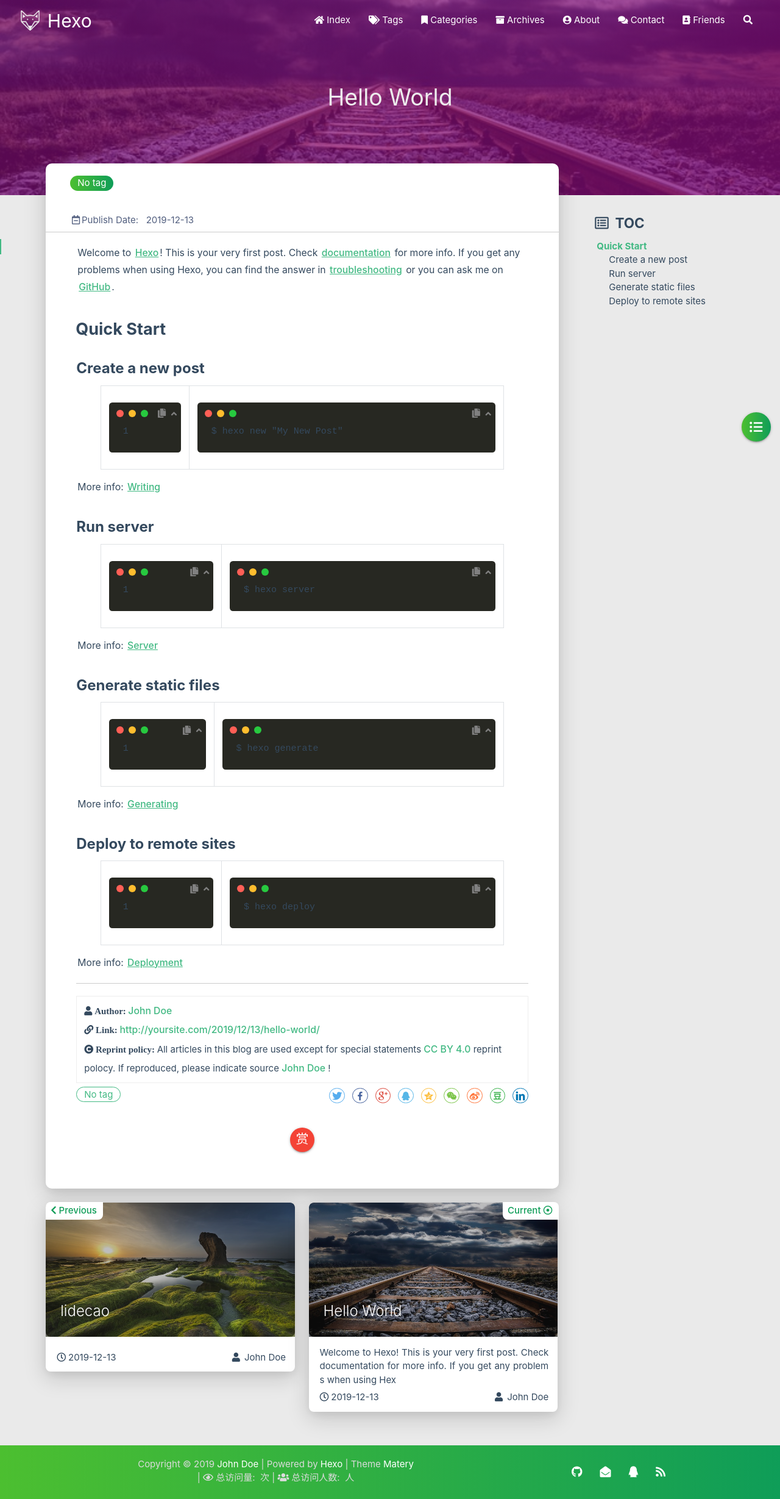
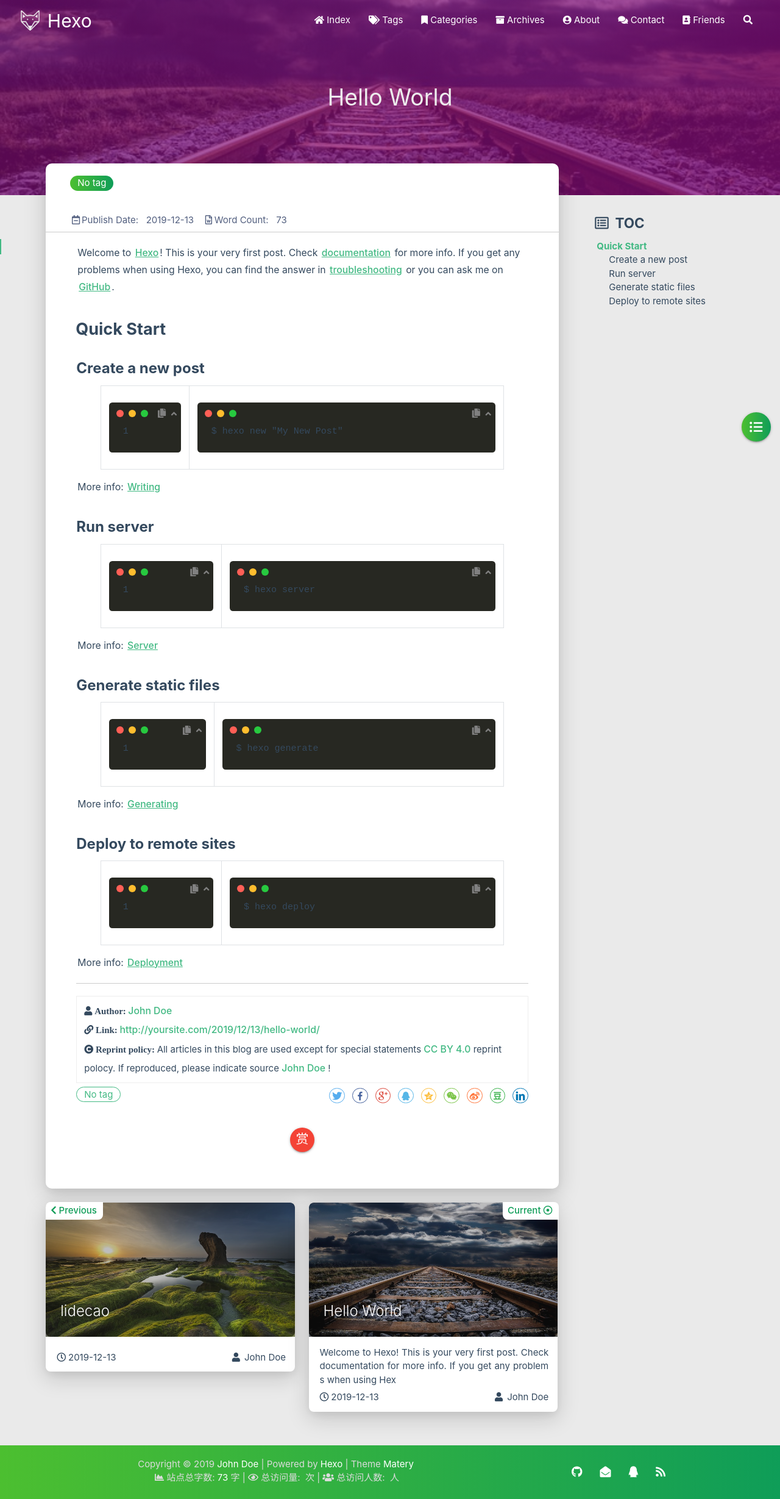
Before and after one commit to ldc0111/ldc0111.github.io, a plain HTML site: page 2019/12/13/hello-world/index.html in a window 1280 px wide. Shown: the whole page at 61% size. Drawn offline with Linux system fonts and the light colour scheme; some packages are replaced by stand-ins of ours; no server answers; a script that the page names is missing.

Commit message:
Site updated: 2019-12-13 12:54:59

```diff
--- a/2019/12/13/hello-world/index.html
+++ b/2019/12/13/hello-world/index.html
@@ -443,6 +443,11 @@
 
 
 
+
+                <div class="info-break-policy">
+                    <i class="far fa-file-word fa-fw"></i>Word Count:&nbsp;&nbsp;
+                    73
+                </div>
 
 
 
@@ -907,6 +912,9 @@ code[class*="language-"], pre[class*="language-"] { white-space: pre !important;
             |&nbsp;Theme&nbsp;<a href="https://github.com/blinkfox/hexo-theme-matery" target="_blank">Matery</a>
             <br>
 
+            &nbsp;<i class="fas fa-chart-area"></i>&nbsp;站点总字数:&nbsp;<span
+                class="white-color">73</span>&nbsp;字
+
 
 
 
```
Also changed, not shown: 2019/12/13/lidecao/index.html (+8 -0 lines), about/index.html (+3 -0 lines), archives/2019/12/index.html (+3 -0 lines), archives/2019/index.html (+3 -0 lines), archives/index.html (+3 -0 lines), categories/index.html (+3 -0 lines), contact/index.html (+3 -0 lines), friends/index.html (+3 -0 lines), index.html (+3 -0 lines), tags/index.html (+3 -0 lines).
